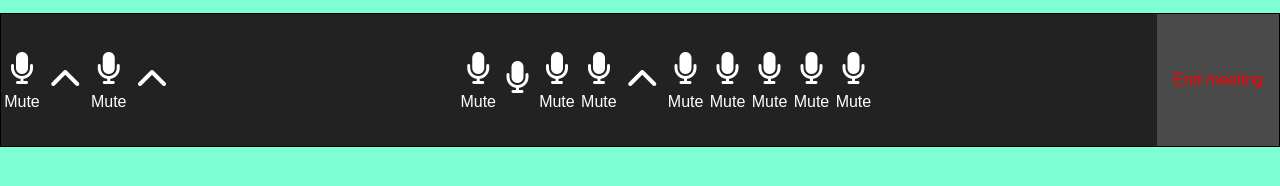
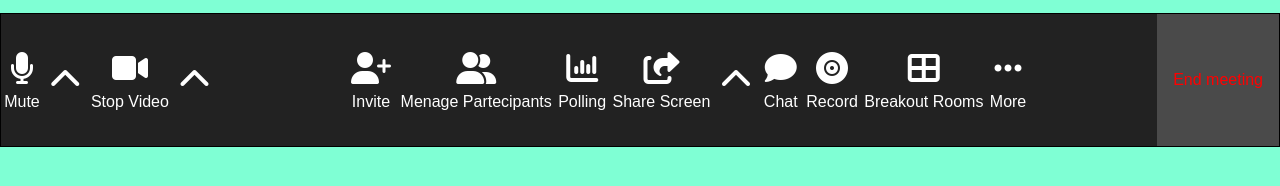
Before and after one commit to Marcosshyguy/html-css-zoom, a plain HTML site: page index.html in a window 1280 px wide. Shown: the part 526-712 px from the top of the page. Drawn offline with Linux system fonts and the light colour scheme.

Commit message:
changed icon on toolbar

```diff
--- a/css/style.css
+++ b/css/style.css
@@ -28,11 +28,18 @@ img{
     width: 100%;
     /* debug */
     background-color: aquamarine;
+
+    position: relative;
 }
 
 .grid{
     width: 80%;
     margin: 0 auto;
+
+    /* position: absolute;
+    top: 50%;
+    left: 50%;
+    transform: translate(-50%, -50%); */
 
 
     /* debu */
@@ -86,6 +93,10 @@ img{
     padding:.2em;
 }
 
+i > [class=fa-solid]{
+    font-size:3px;
+}
+
 .toolbar p{
     padding:.2em;
 }
--- a/index.html
+++ b/index.html
@@ -283,8 +283,8 @@
                         </div>
                         <span><i class="fa-solid fa-chevron-up"></i></span>
                         <div class="smart-button">
-                    <i class="fa-solid fa-microphone"></i>
-                    <p>Mute</p>
+                            <i class="fa-solid fa-video"></i>
+                            <p>Stop Video</p>
                         </div>
                         <span><i class="fa-solid fa-chevron-up"></i></span>
                     </div>
@@ -292,41 +292,38 @@
 
                     <div class="main-settings">
                         <div class="smart-button">
-                    <i class="fa-solid fa-microphone"></i>
-                    <p>Mute</p>
+                            <i class="fa-solid fa-user-plus"></i>
+                            <p>Invite</p>
                         </div>
                         <div class="smart-button">
-                    <i class="fa-solid fa-microphone"></i>
-                    <p></p>
+                            <i class="fa-solid fa-user-group"></i>
+                            <p>Menage Partecipants</p>
                         </div>
                         <div class="smart-button">
-                    <i class="fa-solid fa-microphone"></i>
-                    <p>Mute</p>
+                            <i class="fa-solid fa-chart-column"></i>
+                            <p>Polling</p>
                         </div>
+
                         <div class="smart-button">
-                    <i class="fa-solid fa-microphone"></i>
-                    <p>Mute</p>
+                            <i class="fa-solid fa-share-from-square"></i>
+                            <p>Share Screen</p>
                         </div>
                         <span><i class="fa-solid fa-chevron-up"></i></span>
                         <div class="smart-button">
-                    <i class="fa-solid fa-microphone"></i>
-                    <p>Mute</p>
+                            <i class="fa-solid fa-comment"></i>
+                            <p>Chat</p>
                         </div>
                         <div class="smart-button">
-                    <i class="fa-solid fa-microphone"></i>
-                    <p>Mute</p>
+                            <i class="fa-solid fa-record-vinyl"></i>
+                            <p>Record</p>
                         </div>
                         <div class="smart-button">
-                    <i class="fa-solid fa-microphone"></i>
-                    <p>Mute</p>
+                            <i class="fa-solid fa-table-cells-large"></i>
+                            <p>Breakout Rooms</p>
                         </div>
                         <div class="smart-button">
-                    <i class="fa-solid fa-microphone"></i>
-                    <p>Mute</p>
-                </div>
-                <div class="smart-button">
-                    <i class="fa-solid fa-microphone"></i>
-                    <p>Mute</p>
+                            <i class="fa-solid fa-ellipsis"></i>
+                            <p>More</p>
                         </div>
 
                     </div>
```
Lines whose indentation alone changed are shown as unchanged.
